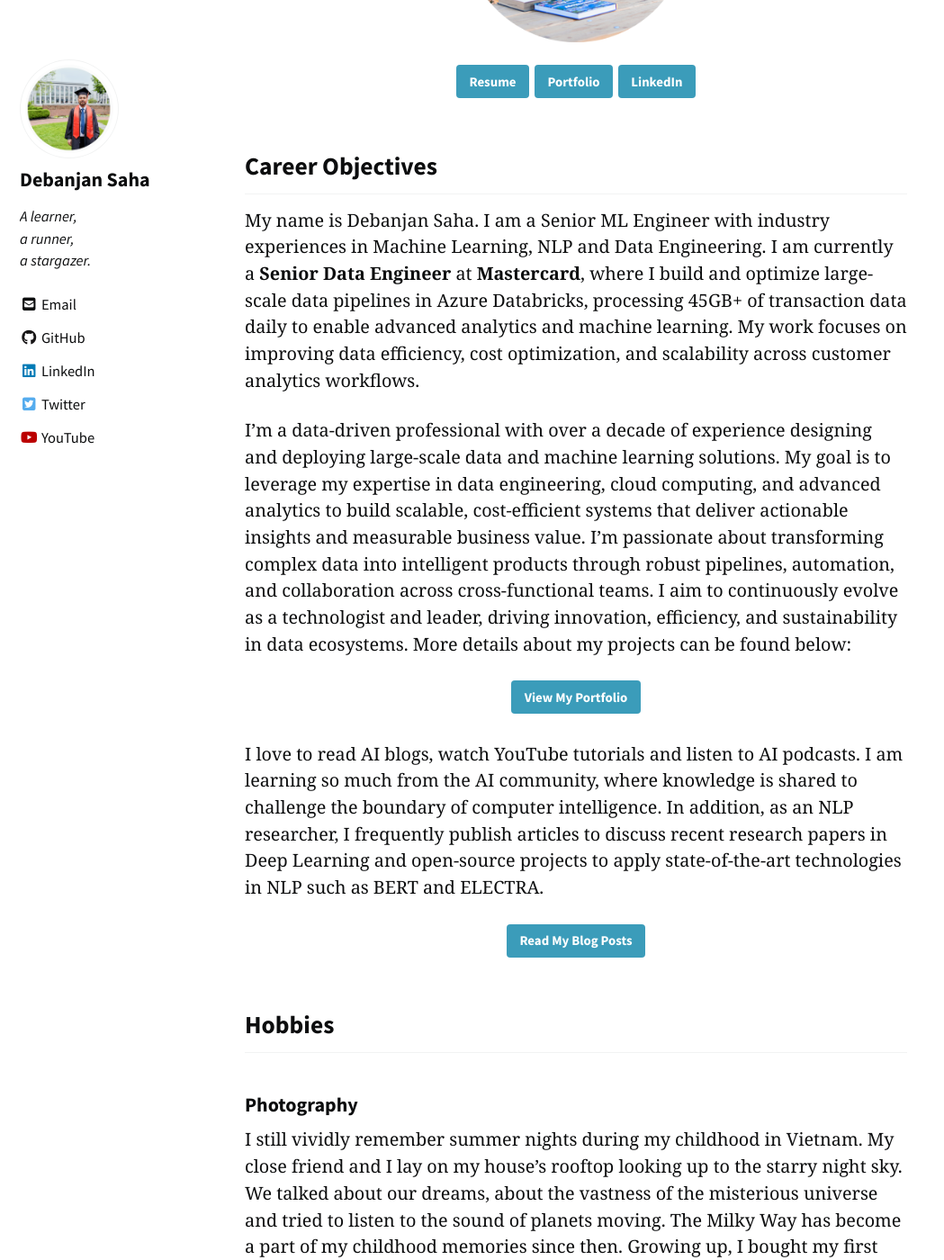
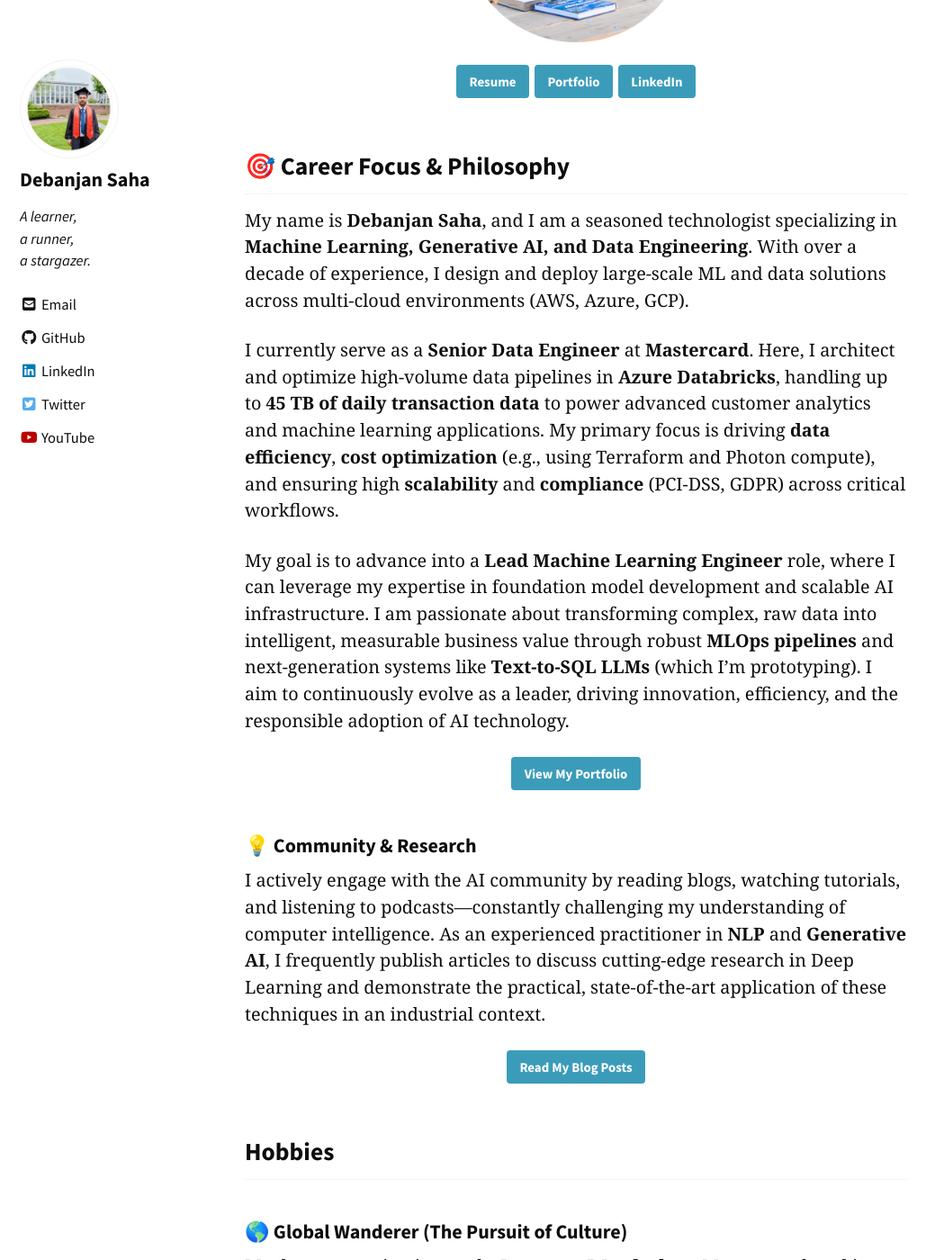
Before and after one commit to debanjanaiml/debanjanaiml.github.io, a Jekyll site: the page built from _pages/about.md, in a window 1280 px wide and 1400 px high, scrolled down 810 px. Shown: the whole window at 90% size, without its empty margins (0-1049 px from the left). Built offline with Jekyll 4.4.1, drawn with Linux system fonts in a browser that asks for light colours; cached includes are drawn as plain includes; nearby versions of some CDN libraries; some of the changed text lies outside the part shown.

Commit message:
update about me

```diff
--- a/_pages/about.md
+++ b/_pages/about.md
@@ -7,46 +7,42 @@ header:
 
 <img src="https://debanjanaiml.github.io/assets/images/about-me-600x600.png" width="250">{: .align-center}
 
-[Resume](https://debanjanaiml.github.io/cv/){: .btn .btn--info} [Portfolio](https://debanjanaiml.github.io/portfolio/){: .btn .btn--info} [LinkedIn](https://www.linkedin.com/in/chriskhanhtran/){: .btn .btn--info}
+[Resume](https://debanjanaiml.github.io/cv/){: .btn .btn--info} [Portfolio](https://debanjanaiml.github.io/portfolio/){: .btn .btn--info} [LinkedIn](https://www.linkedin.com/in/debanjanaiml/){: .btn .btn--info}
 {: .text-center}
 
-## Career Objectives
-My name is Debanjan Saha. I am a Senior ML Engineer with industry experiences in Machine Learning, NLP and Data Engineering. I am currently a **Senior Data Engineer** at **Mastercard**, where I build and optimize large-scale data pipelines in Azure Databricks, processing 45GB+ of transaction data daily to enable advanced analytics and machine learning. My work focuses on improving data efficiency, cost optimization, and scalability across customer analytics workflows.
 
-I'm a data-driven professional with over a decade of experience designing and deploying large-scale data and machine learning solutions. My goal is to leverage my expertise in data engineering, cloud computing, and advanced analytics to build scalable, cost-efficient systems that deliver actionable insights and measurable business value. I’m passionate about transforming complex data into intelligent products through robust pipelines, automation, and collaboration across cross-functional teams. I aim to continuously evolve as a technologist and leader, driving innovation, efficiency, and sustainability in data ecosystems. More details about my projects can be found below:
+## 🎯 Career Focus & Philosophy
+
+My name is **Debanjan Saha**, and I am a seasoned technologist specializing in **Machine Learning, Generative AI, and Data Engineering**. With over a decade of experience, I design and deploy large-scale ML and data solutions across multi-cloud environments (AWS, Azure, GCP).
+
+I currently serve as a **Senior Data Engineer** at **Mastercard**. Here, I architect and optimize high-volume data pipelines in **Azure Databricks**, handling up to **45 TB of daily transaction data** to power advanced customer analytics and machine learning applications. My primary focus is driving **data efficiency**, **cost optimization** (e.g., using Terraform and Photon compute), and ensuring high **scalability** and **compliance** (PCI-DSS, GDPR) across critical workflows.
+
+My goal is to advance into a **Lead Machine Learning Engineer** role, where I can leverage my expertise in foundation model development and scalable AI infrastructure. I am passionate about transforming complex, raw data into intelligent, measurable business value through robust **MLOps pipelines** and next-generation systems like **Text-to-SQL LLMs** (which I'm prototyping). I aim to continuously evolve as a leader, driving innovation, efficiency, and the responsible adoption of AI technology.
 
 [View My Portfolio](https://debanjanaiml.github.io/portfolio/){: .btn .btn--info}
 {: .text-center}
 
-I love to read AI blogs, watch YouTube tutorials and listen to AI podcasts. I am learning so much from the AI community, where knowledge is shared to challenge the boundary of computer intelligence. In addition, as an NLP researcher, I frequently publish articles to discuss recent research papers in Deep Learning and open-source projects to apply state-of-the-art technologies in NLP such as BERT and ELECTRA.
+### 💡 Community & Research
+
+I actively engage with the AI community by reading blogs, watching tutorials, and listening to podcasts—constantly challenging my understanding of computer intelligence. As an experienced practitioner in **NLP** and **Generative AI**, I frequently publish articles to discuss cutting-edge research in Deep Learning and demonstrate the practical, state-of-the-art application of these techniques in an industrial context.
 
 [Read My Blog Posts](https://debanjanaiml.github.io/posts/){: .btn .btn--info}
 {: .text-center}
 
 ## Hobbies
-### Photography
-I still vividly remember summer nights during my childhood in Vietnam. My close friend and I lay on my house's rooftop looking up to the starry night sky. We talked about our dreams, about the vastness of the misterious universe and tried to listen to the sound of planets moving. The Milky Way has become a part of my childhood memories since then. Growing up, I bought my first DSLR camera to capture clear pictures of the night sky. Being under billions of bright stars in a quiet night, I feel calm and I can hear my inner voice.
 
-<img src="https://debanjanaiml.github.io/assets/images/milkyway-1280x853.jpg" width="580">{: .align-center}
-*The Milky Way and fireflies, taken by me at Catskills Mountains, NY*
+### 🌎 Global Wanderer (The Pursuit of Culture)
+My deepest passion is travel—I'm a true **Wanderlust**. My personal goal is to visit every country on the planet, not just to collect passport stamps, but to truly immerse myself in the local culture. I believe that experiencing the history, people, and daily life of various places is the ultimate form of learning. It’s about challenging my perspective and gaining a profound appreciation for the world’s diversity.
+
+<img src="https://debanjanaiml.github.io/assets/images/world-travel.jpg" width="580" alt="Image representing world travel and culture, perhaps a stylized map or collection of landmarks. Note: Actual image link replaced with descriptive placeholder for output."/>
+*Seeking the next culture to explore and relive.*
 {: .small}
 {: .text-center}
 
-I also made short films about cities I visited to keep beautiful memories of cultures and people I met on the way.
+### 🎸 The Language of Guitars (Rock, Metal, and Melodies)
+I've been playing the guitar since the 8th grade and am extremely passionate about it. My musical background is primarily rooted in **heavy rock, metal, and progressive metal**, having been a part of multiple bands over the years. I draw immense inspiration from technical progressive giants like **Dream Theater** and **Opeth**. Classic bands like **Guns N' Roses**, **AC/DC**, and the foundational thrash of **Metallica** are my all-time favorites. On the melodic side, I’m also a huge fan of **Coldplay** and **Ed Sheeran**. The guitar is my most powerful tool for creative expression.
 
-[Watch My Short Films](https://debanjanaiml.github.io/films/){: .text-center}{: .btn .btn--info}
-{: .text-center}
-
-### Long Distance Running
-I started running long distance in 2016. Since then I have completed several half and full-marathons. Running pushes me to the limits of my physiscal and mental strengths and beyond. My most favorite book is ***What I Talk About When I Talk About Running*** by **Haruki Murakami**. His book brought me to running, and through running, I can see so much of me in his books.
-
-> "As I run I tell myself to think of a river. And clouds. But essentially I'm not thinking of a thing. All I do is keep on running in my own cozy, homemade void, my own nostalgic silence. And this is a pretty wonderful thing. No matter what anybody else says."
-
-<cite>Haruki Murakami</cite> --- ***What I Talk About When I Talk About Running***
-{: .small}
-{: .text-right}
-
-<img src="https://debanjanaiml.github.io/assets/images/lbm-2016.jpg" width="400">{: .align-center}
-*My first half-marathon race, Hanoi 2016*
+<img src="https://debanjanaiml.github.io/assets/images/electric-guitar-profile.jpg" width="580" alt="Image of a close-up profile of an electric guitar."/>
+*Inspired by the technical brilliance of progressive metal and the energy of classic rock.*
 {: .small}
 {: .text-center}
```
